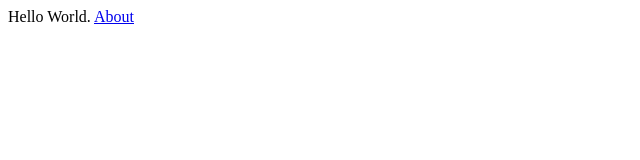
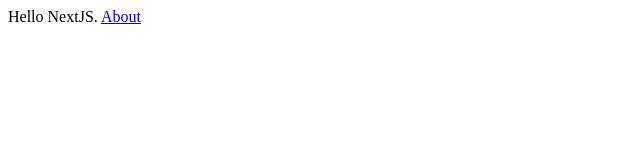
Before and after one commit to phongnn/react-kho, a Next.js app in the folder examples/nextjs/: page / in a window 1280 px wide. Shown: the top 160 px of the page, without its empty margins (0-640 px from the left). Built offline with nearby package versions, Linux system fonts and the light colour scheme.

Commit message:
Changes from CodeSandbox

```diff
--- a/examples/nextjs/pages/index.js
+++ b/examples/nextjs/pages/index.js
@@ -1,12 +1,12 @@
-import Link from "next/link"
+import Link from "next/link";
 
 export default function IndexPage() {
   return (
     <div>
-      Hello World.{" "}
+      Hello NextJS.{" "}
       <Link href="/about">
         <a>About</a>
       </Link>
     </div>
-  )
+  );
 }
```
Also changed, not shown: 1 other file (tests, documents, lock files or other folders).
